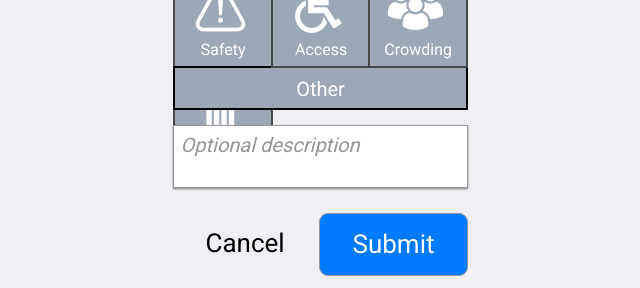
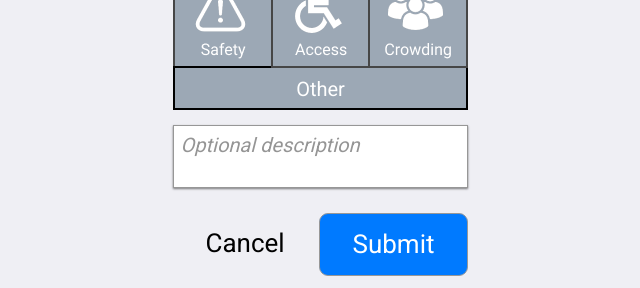
Before and after one commit to andreanthony/andreanthony.github.io, a Jekyll site: the page trainissuecopy.html, which Jekyll copies as it is, in a window 1280 px wide. Shown: the part 733-1021 px from the top of the page, without its empty margins (320-960 px from the left). Built offline with Jekyll 4.4.1, drawn with Linux system fonts in a browser that asks for light colours.

Commit message:
Update trainissuecopy.html

```diff
--- a/trainissuecopy.html
+++ b/trainissuecopy.html
@@ -32,7 +32,6 @@
   <div class="issue-type">
    <img src="/issue-type.png" alt="issue-type-0" style="">
    <img alt="issue-type-copy" src="/issue-type copy 3.png" style="margin-top: -8px;">
-   <img src="/issue-type copy.png" alt="issue-type-copy" style="margin-top: -8px;">
    <div id="rectangle-gray"></div>
    <div id="rectangle-copy-2"></div>
   </div>
```
